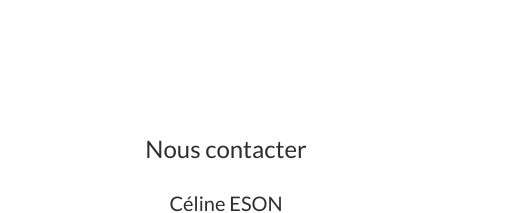
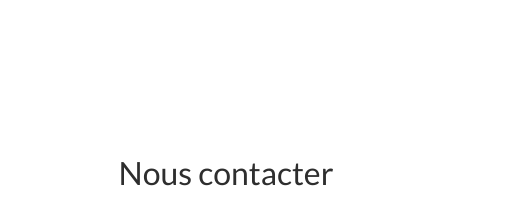
Before and after one commit to apflieger/biosphera-consulting, a plain HTML site: page index.html in a window 1280 px wide. Shown: the part 1220-1433 px from the top of the page, 129-651 px from the left. Drawn offline with nearby package versions, Linux system fonts and the light colour scheme; grey boxes are pictures that could not be loaded.

Commit message:
Update index.html

```diff
--- a/index.html
+++ b/index.html
@@ -63,7 +63,7 @@
 
 		<div class="row align-items-center mt-5">
 			<div class="col-lg-6">
-				<h4>Nous contacter</h4>
+				<h2 class="mt-5 mb-3">Nous contacter</h2>
 
 				<p class="mt-4">
 					Céline ESON<br>
```
